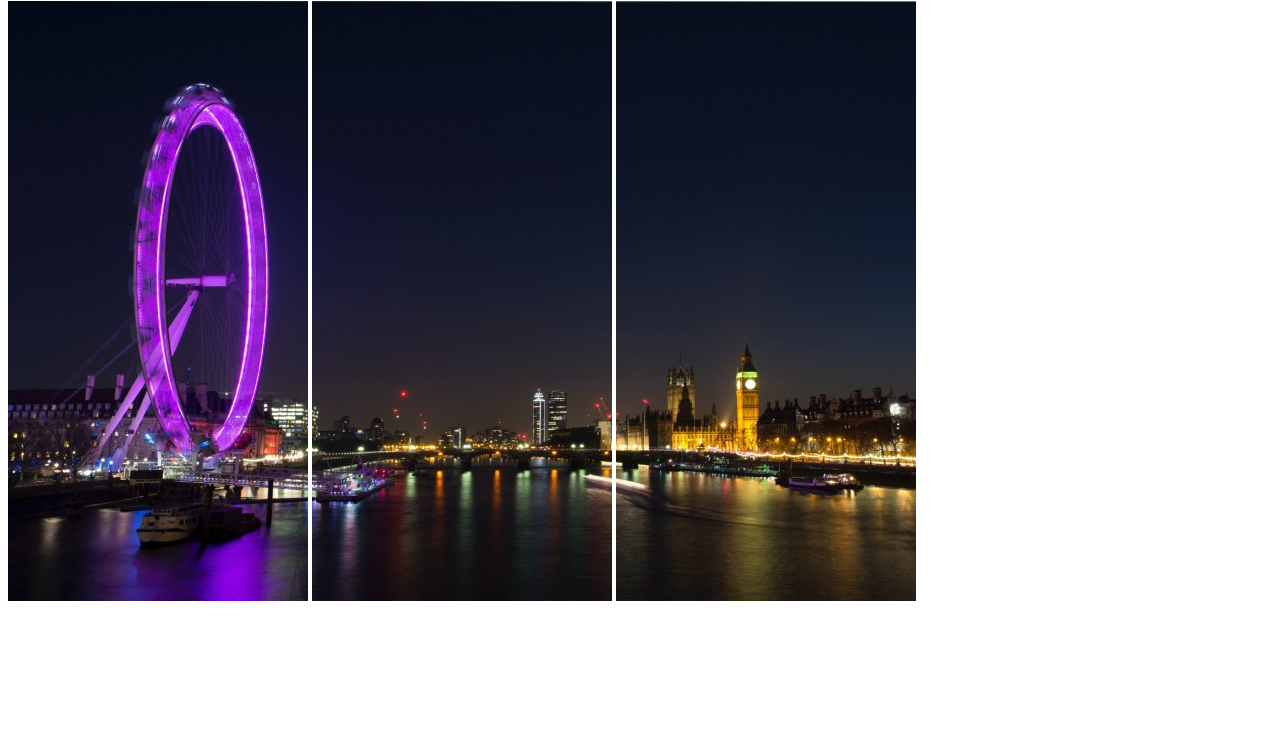
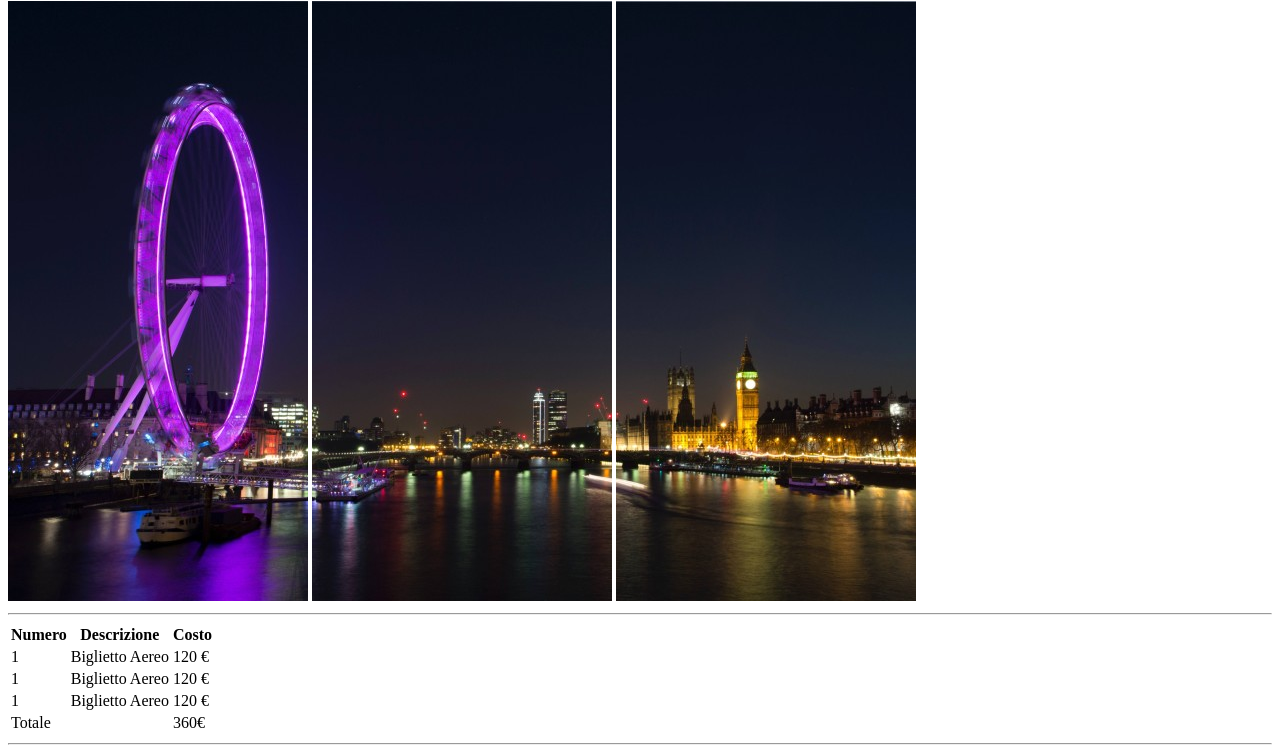
Before and after one commit to nico17022001/html-london-trip, a plain HTML site: page index.html in a window 1280 px wide. Shown: the part 79-832 px from the top of the page. Before the commit the page ends 800 px from the top, so only its background shows below. Drawn offline with Linux system fonts and the light colour scheme.

Commit message:
Prima-sezione

```diff
--- a/index.html
+++ b/index.html
@@ -13,5 +13,52 @@
     <img src="img/Londra2.jpg" alt="">
     <img src="img/Londra3.jpg" alt="">
   </header>
+
+  <main>
+
+    <hr>
+    <!--Inizio prima sezione-->
+    <section>
+      <table>
+        <thead>
+          <tr>
+            <th>Numero</th>
+            <th>Descrizione</th>
+            <th>Costo</th>
+          </tr>
+        </thead>
+
+        <tbody>
+          <tr>
+            <td>1</td>
+            <td>Biglietto Aereo</td>
+            <td>120 &euro;</td>
+          </tr>
+          <tr>
+            <td>1</td>
+            <td>Biglietto Aereo</td>
+            <td>120 &euro;</td>
+          </tr>
+          <tr>
+            <td>1</td>
+            <td>Biglietto Aereo</td>
+            <td>120 &euro;</td>
+          </tr>
+        </tbody>
+
+        <tfoot>
+          <tr>
+            <td>Totale</td>
+            <td></td>
+            <td>360&euro;</td>
+          </tr>
+        </tfoot>
+      </table>
+    </section>
+
+  <hr>
+
+
+  </main>
 </body>
 </html>
```
